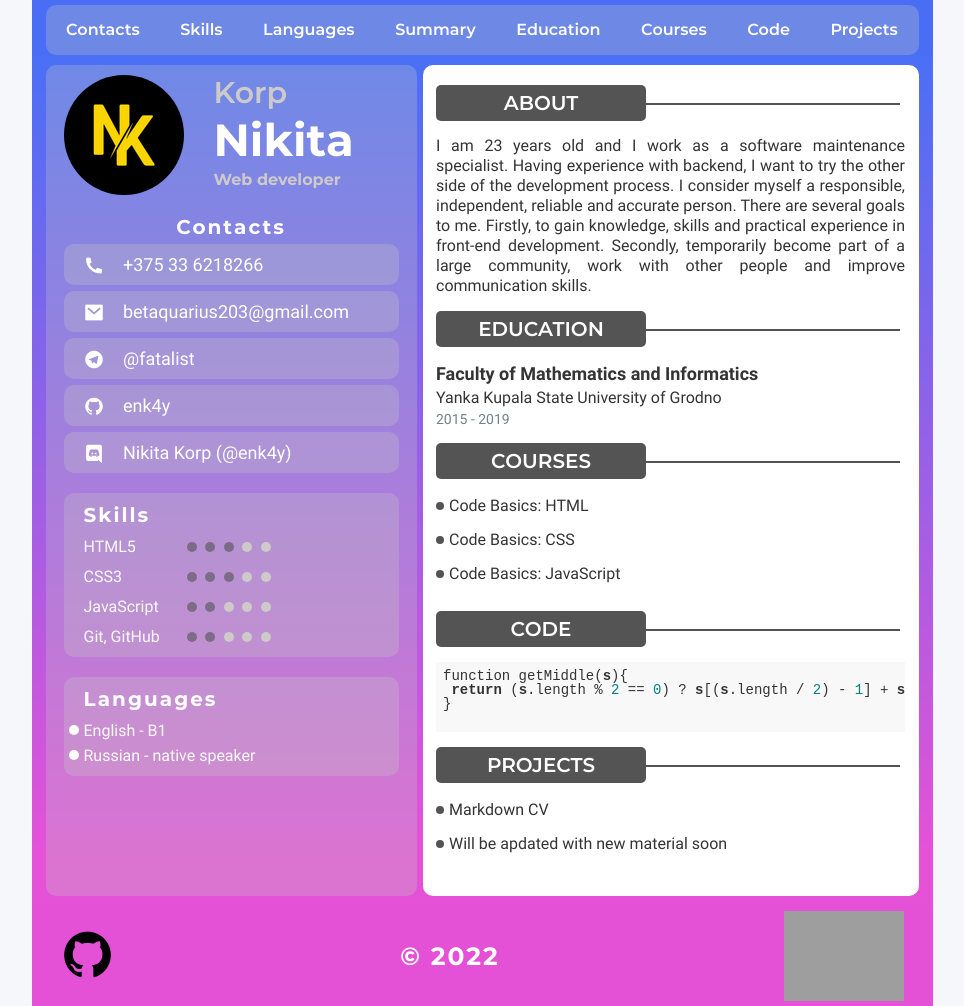
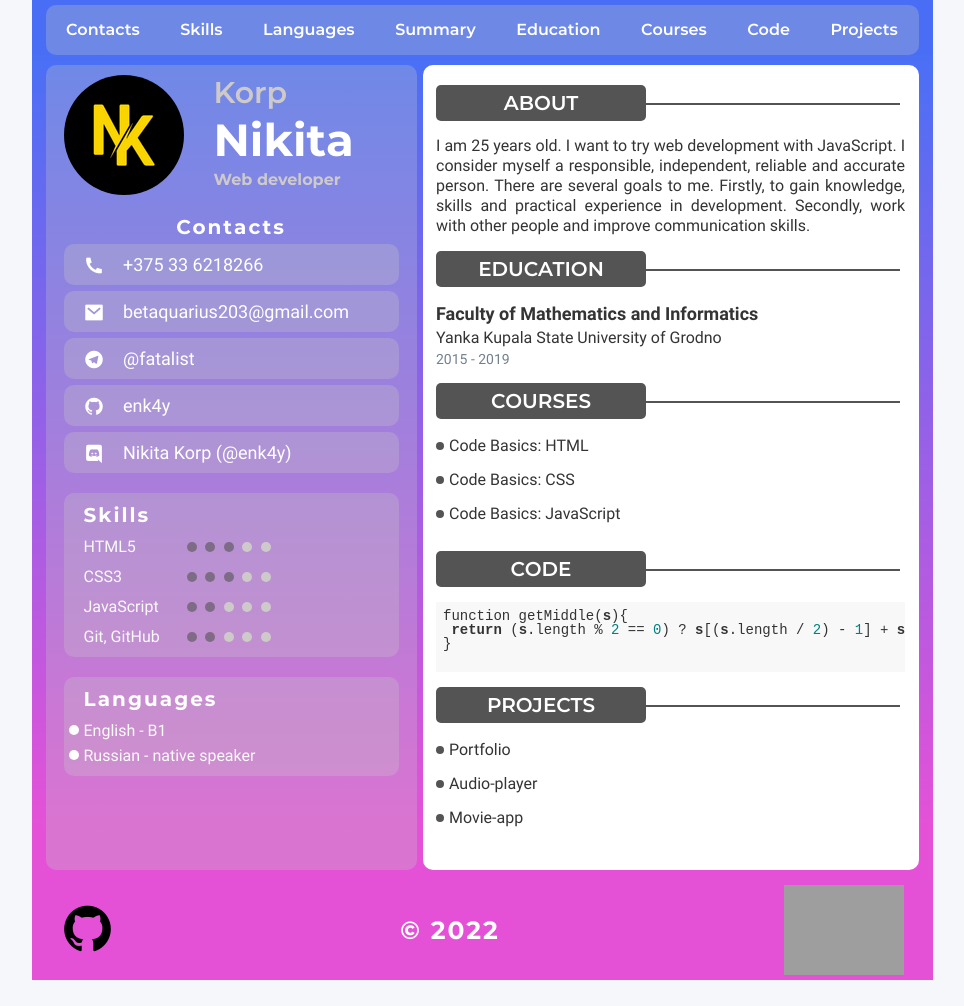
Before and after one commit to enk4y/rsschool-cv-0, a plain HTML site: page index.html in a window 1280 px wide. Shown: the whole page, without its empty margins (158-1122 px from the left). After the commit the page ends 980 px from the top, so only its background shows below. Drawn offline with nearby package versions, Linux system fonts and the light colour scheme; grey boxes are pictures that could not be loaded; a small style sheet from the web is missing.

Commit message:
feat: add additional info

```diff
--- a/index.html
+++ b/index.html
@@ -170,12 +170,11 @@
 									</div>
 									<div class="summary__text">
 										<p>
-											I am 23 years old and I work as a software maintenance specialist. Having experience
-											with backend, I want to try the other side of the development process.
+											I am 25 years old. I want to try web development with JavaScript.
 											I consider myself a responsible, independent, reliable and accurate person.
 											There are several goals to me. Firstly, to gain knowledge, skills and practical
-											experience in front-end
-											development. Secondly, temporarily become part of a large community, work with other
+											experience in
+											development. Secondly, work with other
 											people and improve
 											communication skills.
 										</p>
@@ -228,10 +227,15 @@
 									<ul class="projects__data">
 										<li class="list__name">
 											<span class="list__circle"></span>
-											<a class="projects__link" href="https://enk4y.github.io/rsschool-cv/cv">Markdown CV</a>
+											<a class="projects__link" href="https://enk4y.github.io/jsfepreschool/portfolio/">Portfolio</a>
 										</li>
 										<li class="list__name">
-											<span class="list__circle"></span> Will be apdated with new material soon
+											<span class="list__circle"></span>
+											<a class="projects__link" href="https://enk4y.github.io/jsfepreschool/audio-player/">Audio-player</a>
+										</li>
+										<li class="list__name">
+											<span class="list__circle"></span>
+											<a class="projects__link" href="https://enk4y.github.io/jsfepreschool/movie-app/">Movie-app</a>
 										</li>
 									</ul>
 								</section>
```
